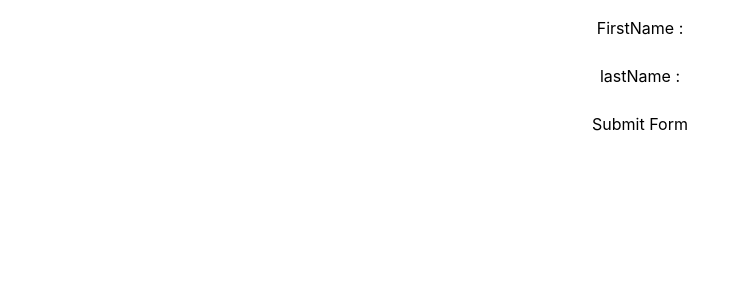
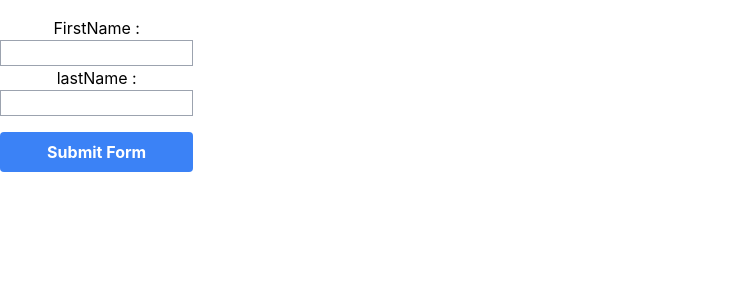
Before and after one commit to jagadhis/react-formik, a React (Create React App) app: page / in a window 1280 px wide. Shown: the top 300 px of the page, without its empty margins (0-750 px from the left). Built offline with nearby package versions, Linux system fonts and the light colour scheme.

Commit message:
Added button Styles

```diff
--- a/src/Signup.js
+++ b/src/Signup.js
@@ -15,11 +15,13 @@ function Signup() {
   })
 
   return (
-    <div>
+    <div className="mt-5 md:col-span-2 md:mt-0">
+       <div className="grid grid-cols-6 gap-6">
     <form onSubmit={formik.handleSubmit}>
-    <div className='mt-4 flex flex-col'>
+    <div className='mt-4 flex flex-col sm:mt-4'>
      <label htmlFor='firstName'>FirstName : </label>
      <input
+     className='border border-gray-400'
      id="firstName"
      name="firstName"
      type="text"
@@ -28,6 +30,7 @@ function Signup() {
      />
       <label htmlFor='lastName'>lastName : </label>
      <input
+     className='border border-gray-400'
      id="lastName"
      name="lastName"
      type="text"
@@ -35,9 +38,10 @@ function Signup() {
      value={formik.values.lastName}
      />
 
-     <button color="primary" type="submit"> Submit Form</button>
+     <button class="bg-blue-500 hover:bg-blue-700 text-white font-bold py-2 px-4 rounded mt-4" color="primary" type="submit"> Submit Form</button>
      </div>
     </form>
+    </div>
     </div>
 
   )
```
